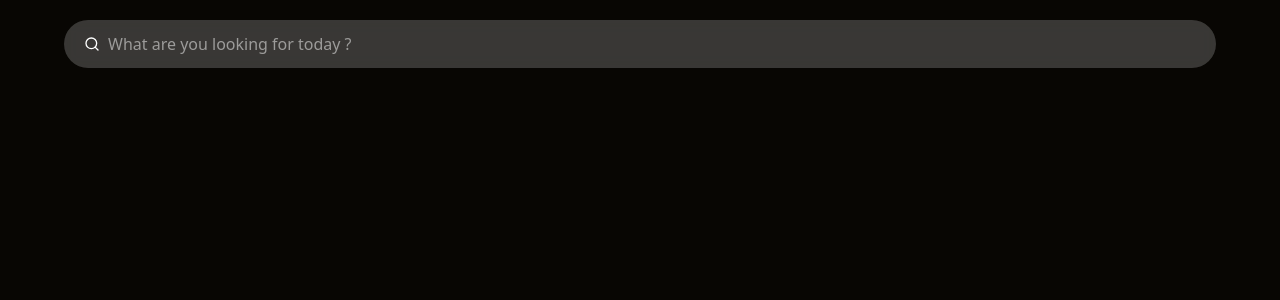
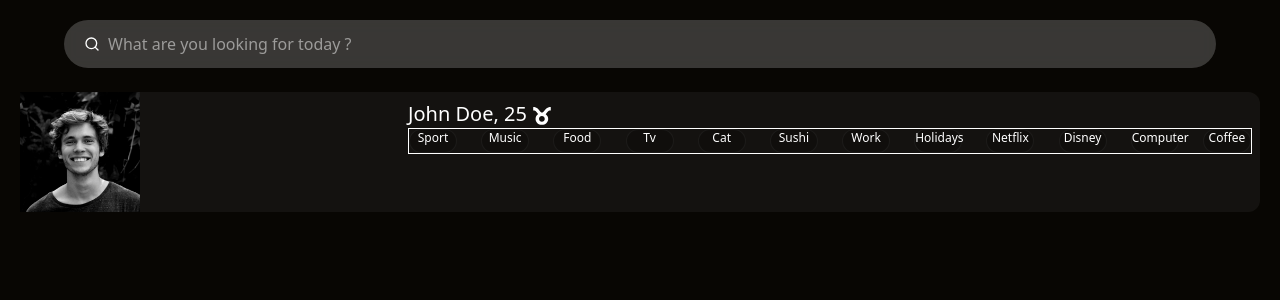
Before and after one commit to kevincalixte/wivy-ts, a Next.js app: page /welcome in a window 1280 px wide. Shown: the top 300 px of the page. Built offline with nearby package versions, Linux system fonts and the light colour scheme.

Commit message:
Initialisation

```diff
--- a/app/welcome/page.tsx
+++ b/app/welcome/page.tsx
@@ -1,12 +1,10 @@
+import { Card } from '@/components/User/Card'
 import React from 'react'
-
 const welcome = () => {
   return (
     <>
-
-
+      <Card name='John Doe, ' age={25} img='/img/user/user1.jpg' tags={[ "Sport", "Music", "Food", "Tv", "Cat", "Sushi", "Work", "Holidays", "Netflix", "Disney", "Computer", "Coffee"]} />
     </>
-
   )
 }
 
--- a/components/Content/Functions.ts
+++ /dev/null
@@ -1,6 +0,0 @@
-export const fadeInUp = {
-    initial: { opacity: 0, y: 30 },
-    whileInView: { opacity: 1, y: 0 },
-    viewport: { once: true, amount: 0.3 },
-    transition: { duration: 0.6, ease: "easeOut" }
-};
--- a/components/Content/Reviews.tsx
+++ b/components/Content/Reviews.tsx
@@ -32,7 +32,7 @@ export const Reviews = () => {
                     reviews.map((review) => (
 
                         <div key={review.id} className='flex justify-center shrink-0 max-w-[80%] px-2 snap-start'>
-                            <article className='flex flex-col items-center gap-1 p-5 rounded-xs bg-gray-300 text-black hover:bg-white hover:cursor-pointer '>
+                            <article className='flex flex-col items-center gap-1 p-5 rounded-xs bg-gray-300 text-black hover:bg-white hover:cursor-pointer'>
                                 <h3>{review.name}</h3>
                                 <p className='text-xs text-black-300'>About : {review.subject}</p>
                                 <p>{review.message}</p>
--- a/components/Nav/Top.tsx
+++ b/components/Nav/Top.tsx
@@ -10,6 +10,8 @@ export const Top = ({ logo }: TopProps) => {
   const pathname = usePathname();
   const isHome = pathname === '/';
   const isWelcome = pathname === '/welcome';
+  const isFavorite = pathname === '/favorite';
+  const isLike = pathname === '/like';
   const isMessage = pathname === '/message';
 
   return (
--- a/components/Signup/Signup.tsx
+++ b/components/Signup/Signup.tsx
@@ -34,7 +34,7 @@ export const Signup = ({ onClose }: SignupProps) => {
                         {isSignin ? <>
                             <input type='password' name='password' placeholder='Your Password' />
                         </> : ''}
-                      <Link href={'/welcome'}> <Button className='px-5 mt-3 rounded-xs text-gray-300 block mx-auto border'>Validate</Button></Link>
+                      <Link href={'/welcome'}> <Button className='px-5 mt-3 rounded-xs text-gray-300 block mx-auto border'>{isSignin ? 'Enter' : 'Create'}</Button></Link>
                     </form>
                 </div>
 
@@ -42,7 +42,7 @@ export const Signup = ({ onClose }: SignupProps) => {
 
                 <div>
                     <h2 className="text-xl mb-5 -mt-5">Or</h2>
-                    <Button onClick={() => setIsSignin(!isSignin)} className="px-5 rounded-xs text-gray-300 border">{isSignin ? 'Sign Up' : 'Sign In'}</Button>
+                    <Button onClick={() => setIsSignin(!isSignin)} className="px-5 rounded-xs text-gray-300 bg-white/20 border">{isSignin ? 'Sign Up' : 'Sign In'}</Button>
                 </div>
 
             </div>
--- /dev/null
+++ b/components/User/Card.tsx
@@ -0,0 +1,34 @@
+import React from 'react'
+import { GiTaurus } from 'react-icons/gi'
+import Tag from './Tag'
+
+type CardProps = {
+    name: string;
+    age: number;
+    img: string;
+    tags: string[];
+}
+
+export const Card = ({ name, age, img, tags }: CardProps) => {
+
+    return (
+        <div className='mt-23'>
+            <article className='grid grid-cols-[30%__1fr] grid-rows-1 bg-white/5 m-5 rounded-xl '>
+                <img className='size-30 object-cover' src={img} alt="" />
+                <div className='text-xl ml-2 p-2'>{name}<span>{age} </span><GiTaurus className='inline' />
+                    <div className='flex-wrap flex justify-between border'>
+                        {tags.slice(0, 12).map((text, id) => (
+                            <Tag key={text + id} text={text} />
+                        ))}
+                    </div>
+                </div>
+            </article>
+        </div>
+
+        //Welcome
+        //Favorite
+        //Like
+        //Message
+        //Notification
+    )
+}
--- /dev/null
+++ b/components/User/Tag.tsx
@@ -0,0 +1,13 @@
+import React from 'react'
+
+type TagProps = {
+    text: string;
+}
+
+const Tag = ({ text }: TagProps) => {
+    return (
+        <div className='border border-white/5 shadow-2xl rounded-2xl w-12 h-6 text-xs bg-black/20 text-center'>{text}</div>
+    )
+}
+
+export default Tag
```
Also changed, not shown: lib/supabaseClient.ts (added), lib/users/authUser.ts (added).
